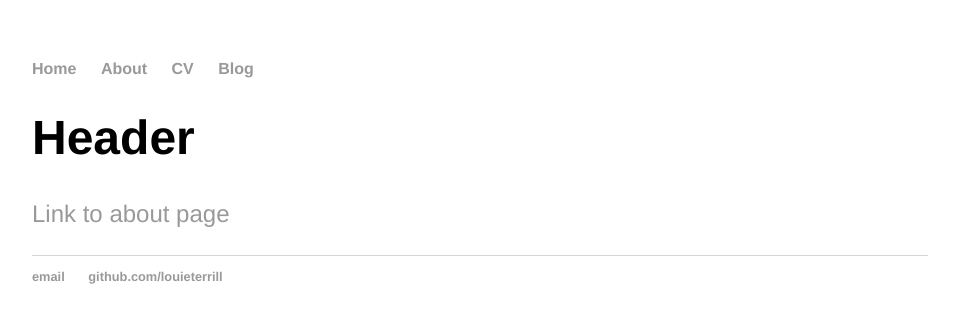
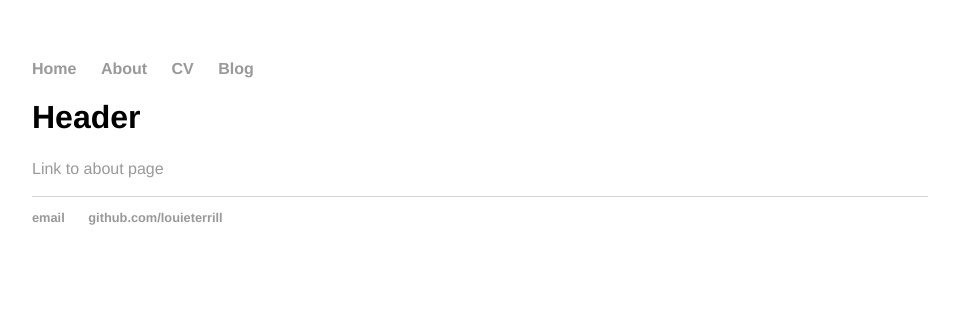
Before and after one commit to LouieTerrill/LouieTerrill.github.io, a Jekyll site: the page built from index.html, in a window 1280 px wide. Shown: the top 323 px of the page, without its empty margins (160-1119 px from the left). Built offline with Jekyll 4.4.1, drawn with Linux system fonts in a browser that asks for light colours.

Commit message:
Update main.css

```diff
--- a/css/main.css
+++ b/css/main.css
@@ -1,6 +1,7 @@
 body {
     margin: 60px auto;
     width: 70%;
+    font-family:'Helvetica', 'Arial', 'Sans-Serif';
 }
 nav ul, footer ul {
     font-family:'Helvetica', 'Arial', 'Sans-Serif';
@@ -20,11 +21,11 @@ a:hover {
     text-decoration: underline;
 }
 h1 {
-    font-size: 3em;
+    font-size: 2em;
     font-family:'Helvetica', 'Arial', 'Sans-Serif';
 }
 p {
-    font-size: 1.5em;
+    font-size: 1em;
     font-family:'Helvetica', 'Arial', 'Sans-Serif';
     line-height: 1.4em;
     color: #333;
```
